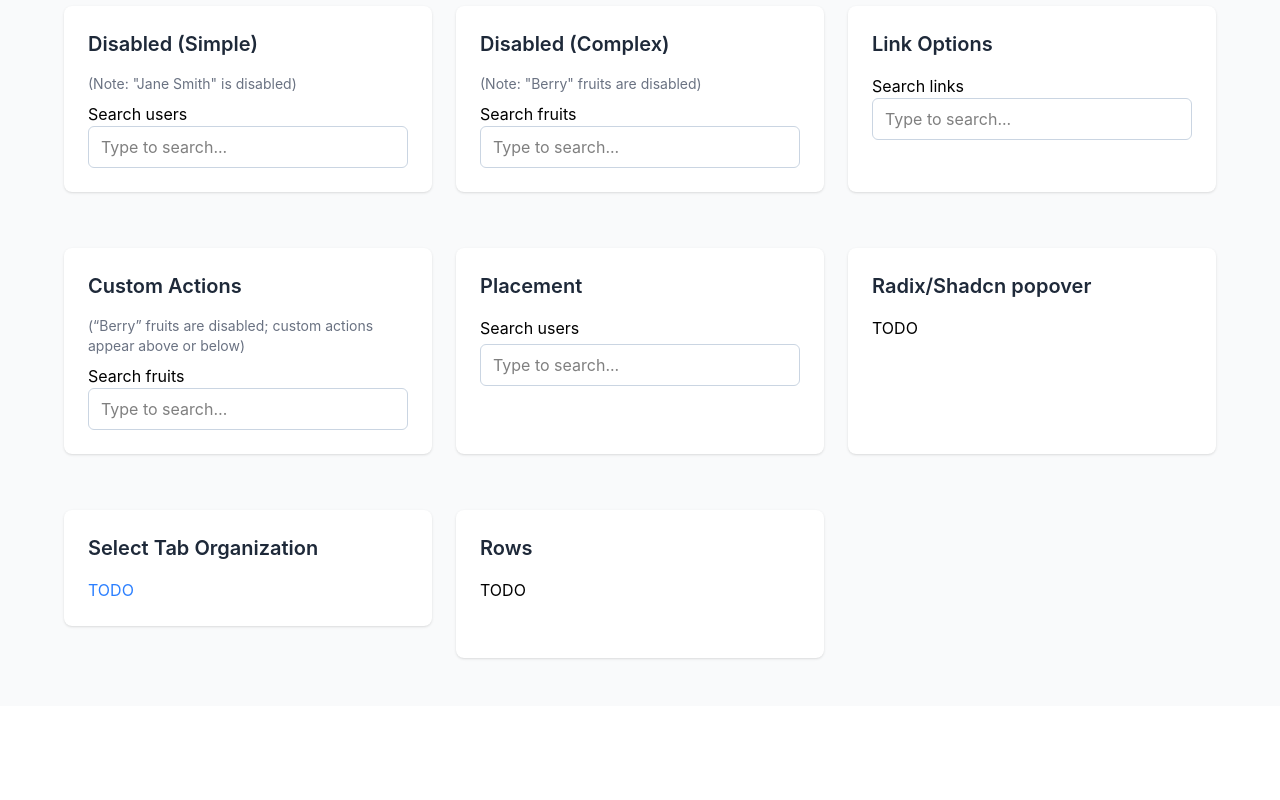
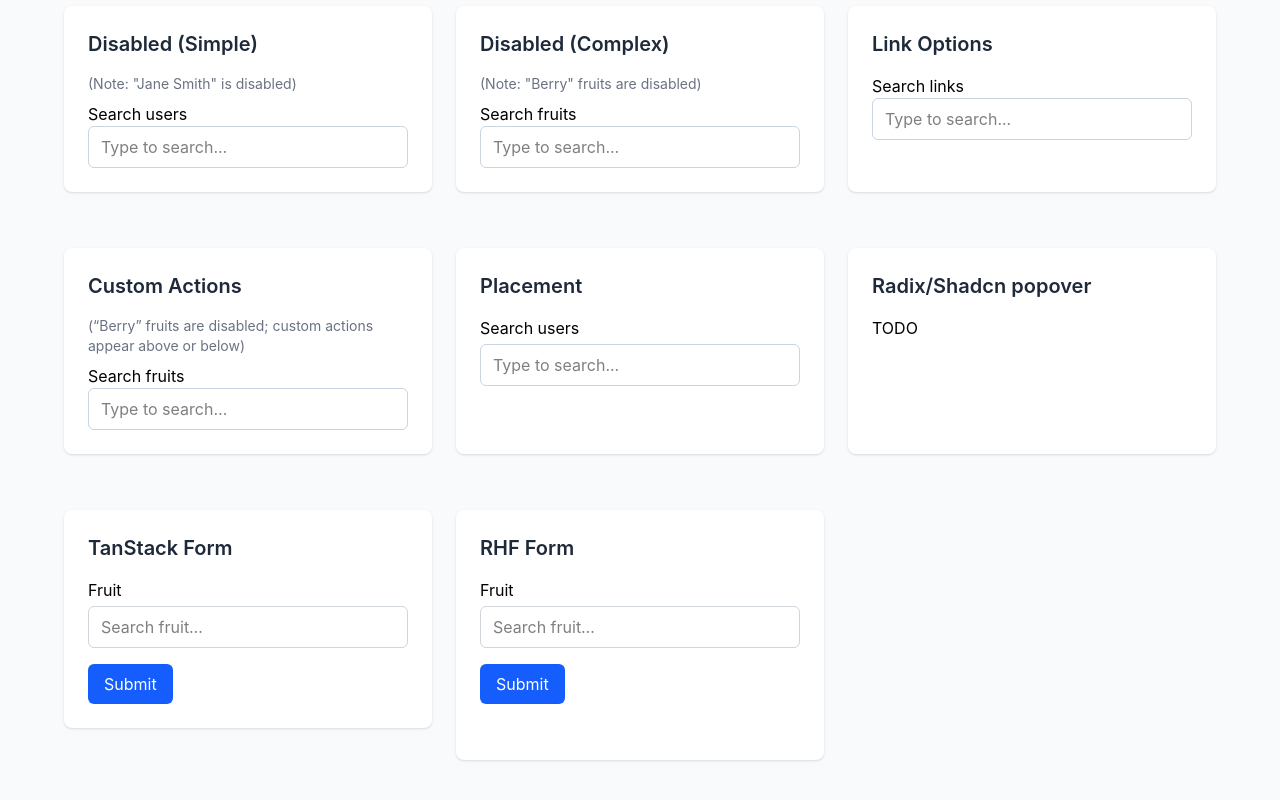
Before and after one commit to pdevito3/hello-autocomplete, a React (Vite) app: page / in a window 1280 px wide. Shown: the part 930-1730 px from the top of the page. Before the commit the page ends 1636 px from the top, so only its background shows below. Built offline with nearby package versions, Linux system fonts and the light colour scheme.

Commit message:
feat: tanstack form and RHF examples

```diff
--- a/package.json
+++ b/package.json
@@ -14,6 +14,7 @@
   "dependencies": {
     "@floating-ui/react": "^0.27.8",
     "@tailwindcss/vite": "^4.0.6",
+    "@tanstack/react-form": "^1.11.1",
     "@tanstack/react-query": "^5.74.11",
     "@tanstack/react-router": "^1.114.3",
     "@tanstack/react-router-devtools": "^1.114.3",
--- a/src/examples/controlled-form.tsx
+++ b/src/examples/react-hook-form.tsx
@@ -5,30 +5,24 @@ import { useState } from "react";
 import { Controller, useForm } from "react-hook-form";
 import { useAutoComplete } from "../hooks/use-autocomplete";
 
-type FormValues = {
-  fruit?: Fruit;
-};
-
 interface AutocompleteProps<T> {
-  /** the currently selected value */
   value?: T;
-  /** call when a new value is selected (or cleared via `undefined`) */
   onChange: (value: T | undefined) => void;
   items: T[];
   label: string;
-  /** how to render an item as a string */
   itemToString: (item: T) => string;
+  onClear?: () => void;
 }
 
-function Autocomplete<T extends { value: string; label: string }>({
+export function ControllableAutocomplete<T>({
   value,
   onChange,
   items,
   label,
   itemToString,
+  onClear,
 }: AutocompleteProps<T>) {
   const [isOpen, setIsOpen] = useState(false);
-  const [activeItem, setActiveItem] = useState<T | null>(null);
 
   const {
     getRootProps,
@@ -39,7 +33,6 @@ function Autocomplete<T extends { value: string; label: string }>({
     getOptionState,
     getClearProps,
     hasSelectedItem,
-    getSelectedItem,
     getItems,
   } = useAutoComplete<T>({
     items,
@@ -48,8 +41,6 @@ function Autocomplete<T extends { value: string; label: string }>({
       setSelectedValue: onChange,
       isOpen,
       setIsOpen,
-      activeItem,
-      setActiveItem,
       label,
     },
     asyncDebounceMs: 300,
@@ -58,13 +49,12 @@ function Autocomplete<T extends { value: string; label: string }>({
         itemToString(item).toLowerCase().includes(searchTerm.toLowerCase())
       ),
     itemToString,
-    onClear: () => {
-      // TODO why do i need to do this??? seems like the built in undefined doesn't fully fly when controlled?
-      onChange("" as unknown as T);
-    },
+    // onClear: () => {
+    //   // TODO why does RHF need to do this??? built in undefined doesn't fully fly when controlled?
+    //   onChange("" as unknown as T);
+    // },
+    onClear,
   });
-
-  console.log({ selected: getSelectedItem() });
 
   return (
     <div className="relative">
@@ -96,12 +86,12 @@ function Autocomplete<T extends { value: string; label: string }>({
                 No {label.toLowerCase()} found
               </li>
             ) : (
-              getItems().map((item) => (
+              getItems().map((item, index) => (
                 <li
-                  key={item.value}
+                  key={index}
                   {...getOptionProps(item)}
                   className={cn(
-                    "px-4 py-2 cursor-pointer hover:bg-gray-100 flex justify-between",
+                    "px-4 py-2 cursor-pointer flex justify-between",
                     getOptionState(item).isActive && "bg-gray-100"
                   )}
                 >
@@ -117,12 +107,22 @@ function Autocomplete<T extends { value: string; label: string }>({
   );
 }
 
-export function FruitForm() {
-  const { control, handleSubmit, watch } = useForm<FormValues>({
+type FormValues = {
+  fruit?: Fruit;
+};
+
+export function ReactHookFormExample() {
+  const {
+    handleSubmit,
+    control,
+    formState: { isSubmitting },
+  } = useForm<FormValues>({
     defaultValues: { fruit: undefined },
   });
-  const selectedFruit = watch("fruit");
-  const onSubmit = (data: FormValues) => console.log("Submitted:", data);
+
+  const onSubmit = (data: FormValues) => {
+    console.log("Submitted:", data.fruit);
+  };
 
   return (
     <form onSubmit={handleSubmit(onSubmit)} className="max-w-md space-y-4">
@@ -130,8 +130,13 @@ export function FruitForm() {
         name="fruit"
         control={control}
         render={({ field }) => (
-          <Autocomplete
-            {...field}
+          <ControllableAutocomplete<Fruit>
+            value={field.value}
+            onChange={field.onChange}
+            // RHF needs onChange to set to null not undefined
+            onClear={() => {
+              field.onChange(null);
+            }}
             items={fruits}
             label="Fruit"
             itemToString={(f) => f.label}
@@ -141,45 +146,11 @@ export function FruitForm() {
 
       <button
         type="submit"
-        className="px-4 py-2 bg-blue-600 text-white rounded-md hover:bg-blue-700"
+        disabled={isSubmitting}
+        className="px-4 py-2 bg-blue-600 text-white rounded-md hover:bg-blue-700 disabled:opacity-50"
       >
-        Submit
+        {isSubmitting ? "Saving…" : "Submit"}
       </button>
-
-      {selectedFruit && (
-        <div className="mt-4 p-4 bg-gray-50 rounded-md">
-          <h3 className="text-sm font-medium text-gray-500">Selected Fruit:</h3>
-          <p className="text-sm text-gray-900">Label: {selectedFruit.label}</p>
-          <p className="text-sm text-gray-900">Value: {selectedFruit.value}</p>
-        </div>
-      )}
-
-      {/* <div className="p-4 bg-gray-50 rounded-md">
-        <h3 className="text-sm font-medium text-gray-500">
-          Current selection on Form:
-        </h3>
-        <p
-          className={`mt-2 ${
-            selectedFruit ? "text-gray-900" : "text-gray-500"
-          }`}
-        >
-          {selectedFruit?.label ?? "None"}
-        </p>
-      </div>
-
-      <div className="p-4 bg-gray-50 rounded-md">
-        <h3 className="text-sm font-medium text-gray-500">
-          Current selection on State:
-        </h3>
-        <p
-          className={cn(
-            "mt-2",
-            getSelectedItem() ? "text-gray-900" : "text-gray-500"
-          )}
-        >
-          {getSelectedItem()?.label ?? "None"}
-        </p>
-      </div> */}
     </form>
   );
 }
--- /dev/null
+++ b/src/examples/tanstack.tsx
@@ -0,0 +1,142 @@
+import { fruits, type Fruit } from "@/datasets/fruit";
+import { Check, XIcon } from "@/svgs";
+import { cn } from "@/utils";
+import { useForm } from "@tanstack/react-form";
+import { useState } from "react";
+import { useAutoComplete } from "../hooks/use-autocomplete";
+
+interface AutocompleteProps<T> {
+  value?: T;
+  onChange: (value: T | undefined) => void;
+  items: T[];
+  label: string;
+  itemToString: (item: T) => string;
+}
+
+export function ControllableAutocomplete<T>({
+  value,
+  onChange,
+  items,
+  label,
+  itemToString,
+}: AutocompleteProps<T>) {
+  const [isOpen, setIsOpen] = useState(false);
+
+  const {
+    getRootProps,
+    getLabelProps,
+    getInputProps,
+    getListProps,
+    getOptionProps,
+    getOptionState,
+    getClearProps,
+    hasSelectedItem,
+    getItems,
+  } = useAutoComplete<T>({
+    items,
+    state: {
+      selectedValue: value,
+      setSelectedValue: onChange,
+      isOpen,
+      setIsOpen,
+      label,
+    },
+    asyncDebounceMs: 300,
+    onFilterAsync: async ({ searchTerm }) =>
+      items.filter((item) =>
+        itemToString(item).toLowerCase().includes(searchTerm.toLowerCase())
+      ),
+    itemToString,
+  });
+
+  return (
+    <div className="relative">
+      <label {...getLabelProps()} className="block mb-1">
+        {label}
+      </label>
+      <div {...getRootProps()} className="relative">
+        <input
+          {...getInputProps()}
+          placeholder={`Search ${label.toLowerCase()}…`}
+          className="w-full px-3 py-2 border rounded-md border-gray-300 focus:outline-none focus:ring-2 focus:ring-blue-500 focus:border-blue-500"
+        />
+        {hasSelectedItem() && (
+          <button
+            type="button"
+            {...getClearProps()}
+            className="absolute right-3 top-1/2 -translate-y-1/2 focus:outline-none"
+          >
+            <XIcon />
+          </button>
+        )}
+        {isOpen && (
+          <ul
+            {...getListProps()}
+            className="absolute z-10 w-full mt-1 bg-white border border-gray-300 rounded-md shadow-lg max-h-60 overflow-auto"
+          >
+            {getItems().length === 0 ? (
+              <li className="px-4 py-2 text-gray-500">
+                No {label.toLowerCase()} found
+              </li>
+            ) : (
+              getItems().map((item, index) => (
+                <li
+                  key={index}
+                  {...getOptionProps(item)}
+                  className={cn(
+                    "px-4 py-2 cursor-pointer flex justify-between",
+                    getOptionState(item).isActive && "bg-gray-100"
+                  )}
+                >
+                  <span>{itemToString(item)}</span>
+                  {getOptionState(item).isSelected && <Check />}
+                </li>
+              ))
+            )}
+          </ul>
+        )}
+      </div>
+    </div>
+  );
+}
+
+export function TanstackExample() {
+  const form = useForm({
+    defaultValues: { fruit: undefined as Fruit | undefined },
+    onSubmit: async ({ value }) => {
+      console.log("Submitted:", value);
+    },
+  });
+
+  return (
+    <form
+      onSubmit={(e) => {
+        e.preventDefault();
+        void form.handleSubmit();
+      }}
+      className="max-w-md space-y-4"
+    >
+      <form.Field
+        name="fruit"
+        // eslint-disable-next-line react/no-children-prop
+        children={(field) => (
+          <ControllableAutocomplete<Fruit>
+            value={field.state.value}
+            onChange={field.handleChange}
+            items={fruits}
+            label="Fruit"
+            itemToString={(f) => f.label}
+          />
+        )}
+      />
+
+      <button
+        type="submit"
+        disabled={!form.state.canSubmit}
+        className="px-4 py-2 bg-blue-600 text-white rounded-md hover:bg-blue-700"
+      >
+        Submit
+      </button>
+    </form>
+  );
+}
--- a/src/routes/index.tsx
+++ b/src/routes/index.tsx
@@ -13,8 +13,10 @@ import { LinkOptionsExample } from "@/examples/link-options";
 import { MultiGroupedFruitExample } from "@/examples/multi-grouping";
 import MultiFruitExample from "@/examples/multiselect";
 import { PlacementExample } from "@/examples/placement";
+import { ReactHookFormExample } from "@/examples/react-hook-form";
 import { TabLinksExample } from "@/examples/tab-links";
 import { TabsExample } from "@/examples/tabs";
+import { TanstackExample } from "@/examples/tanstack";
 import { QueryClient, QueryClientProvider } from "@tanstack/react-query";
 import { createFileRoute } from "@tanstack/react-router";
 
@@ -85,16 +87,11 @@ export default function HomePage() {
           <Example title="Radix/Shadcn popover">
             <p>TODO</p>
           </Example>
-          <Example title="Select Tab Organization">
-            <a
-              href="https://ariakit.org/examples/combobox-tabs"
-              className="text-blue-500 hover:underline"
-            >
-              TODO
-            </a>
+          <Example title="TanStack Form">
+            <TanstackExample />
           </Example>
-          <Example title="Rows">
-            <p>TODO</p>
+          <Example title="RHF Form">
+            <ReactHookFormExample />
           </Example>
         </div>
       </div>
```
Also changed, not shown: 1 other file (tests, documents, lock files or other folders).
